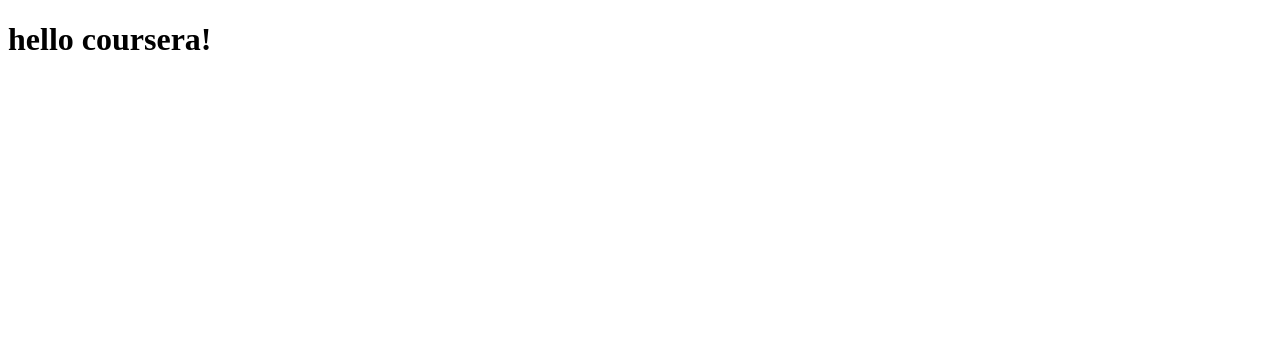
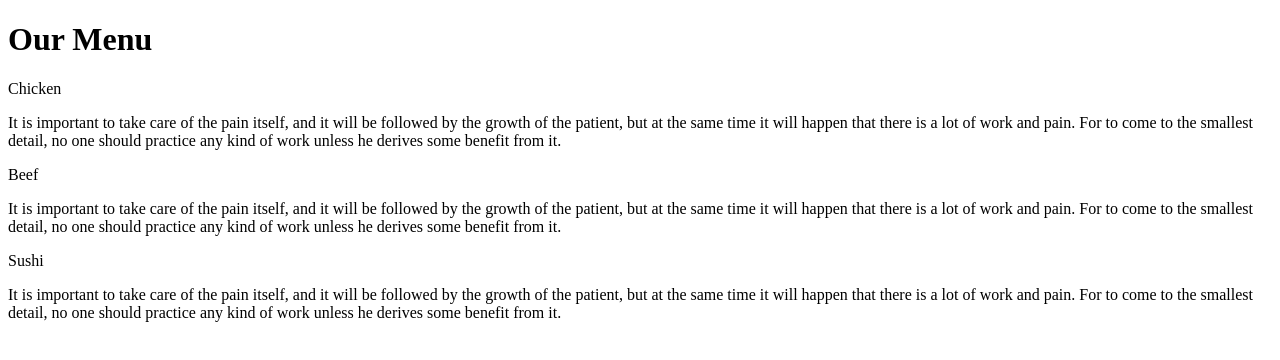
Before and after one commit to Rkv2001/repo_01, a plain HTML site: page site/index.html in a window 1280 px wide. Drawn offline with Linux system fonts and the light colour scheme.

Commit message:
Update index.html

```diff
--- a/site/index.html
+++ b/site/index.html
@@ -1,4 +1,4 @@
-<!DOCTYPE html>
+<!-- <!DOCTYPE html>
 <html>
 <head>
 	<meta charset="utf-8">
@@ -8,4 +8,63 @@
 <body>
 	<h1>hello coursera!</h1>
 </body>
+</html> -->
+<!DOCTYPE html>
+<html>
+<meta charset="utf-8">
+<meta http-equiv="X-UA-Compatible" content="IE=edge">
+<meta name="viewport" content="width=device-width, initial-scale=1">
+<head>
+    <title>Our Menu</title>
+    <link rel="stylesheet" type="text/css" href="2ndstylesheet.css">
+</head>
+
+<body>
+
+<h1>Our Menu</h1>
+
+    <div>
+
+        <section id="section1" class="container">
+            <div class="row">
+            <div class="col-lg-3 col-md-4 col-sm-12">
+
+            <div><p id="p1">Chicken</p></div>
+            It is important to take care of the pain itself, and it will be followed by the growth of the patient, but at the same time it will happen that there is a lot of work and pain. For to come to the smallest detail, no one should practice any kind of work unless he derives some benefit from it.
+            </div>
+            </div>
+        </section>
+    </div>
+
+    <div>
+
+        <section id="section2" class="container">
+            <div class="row">
+            <div class="col-lg-3 col-md-4 col-sm-12">
+
+            <div><p id="p2">Beef</p></div>
+            It is important to take care of the pain itself, and it will be followed by the growth of the patient, but at the same time it will happen that there is a lot of work and pain. For to come to the smallest detail, no one should practice any kind of work unless he derives some benefit from it.
+
+            </div>
+            </div>
+        </section>
+    </div>
+
+    <div>
+
+        <section id="section3" class="container">
+            <div class="row">
+            <div class="col-lg-3 col-md-4 col-sm-12">
+
+            <div><p id="p3">Sushi</p></div>
+
+            It is important to take care of the pain itself, and it will be followed by the growth of the patient, but at the same time it will happen that there is a lot of work and pain. For to come to the smallest detail, no one should practice any kind of work unless he derives some benefit from it.
+
+            </div>
+        </div>
+        </section>
+    </div>
+
+
+</body>
 </html>
```
